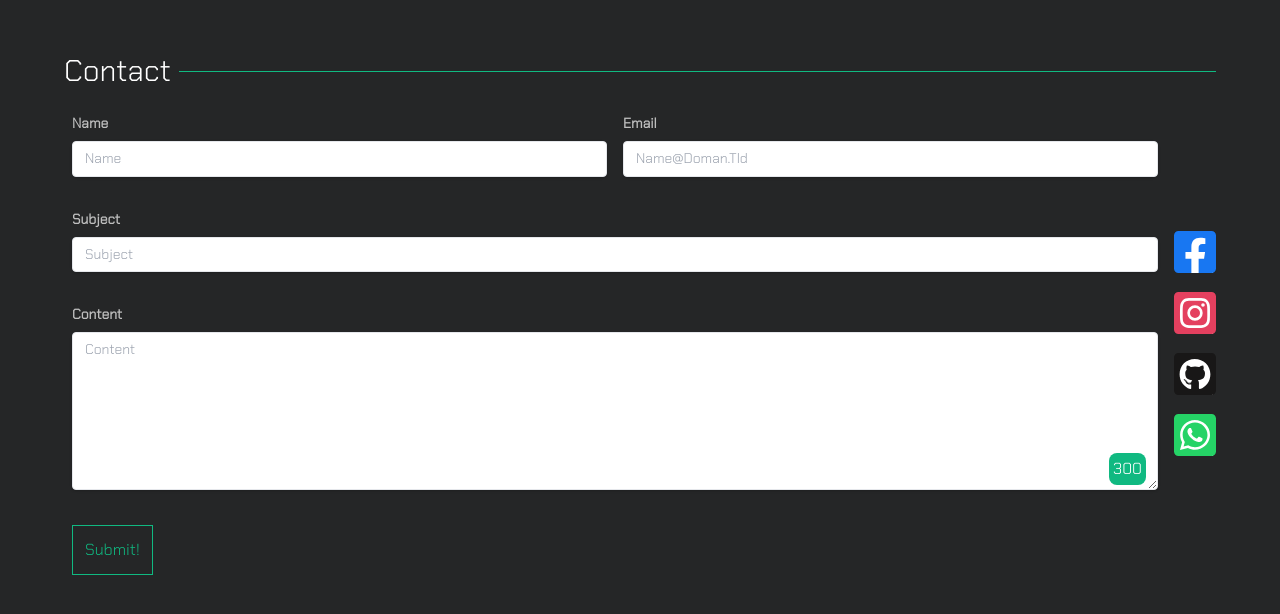
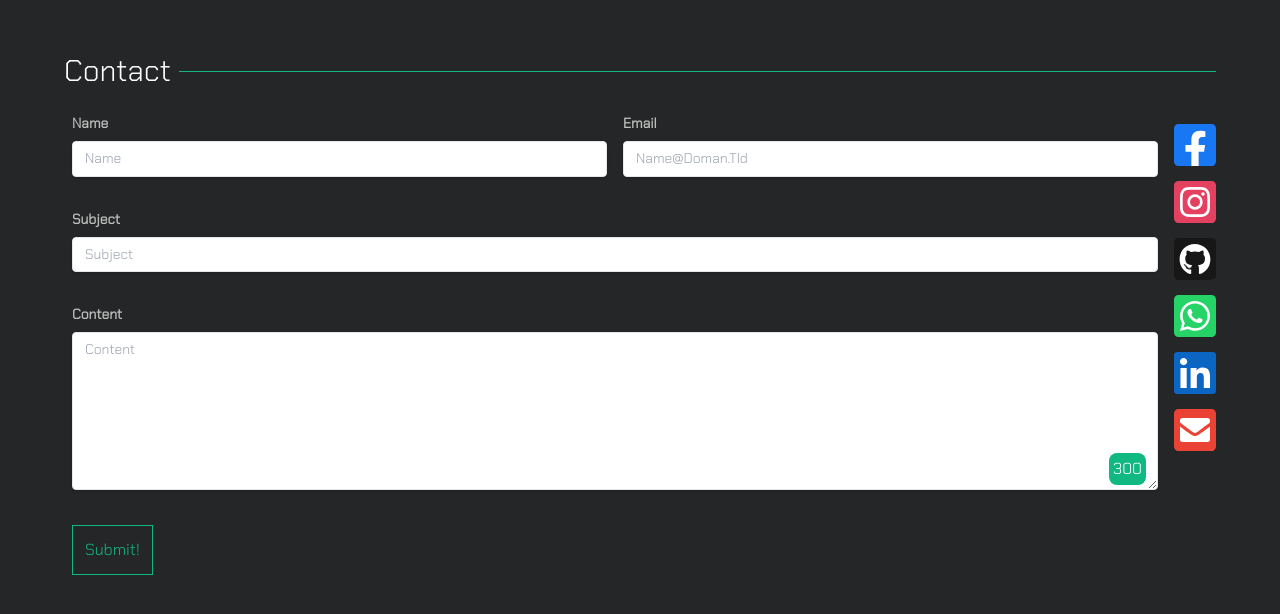
Before and after one commit to rdanang-dev/hi-danang.github.io, a Vue app: page / in a window 1280 px wide. Shown: the part 3373-3987 px from the top of the page. Built offline with nearby package versions, Linux system fonts and the light colour scheme; what vue-toasted, vue-typer would draw is missing.

Commit message:
[UPDATE] add email and linkedin to contact

```diff
--- a/src/components/Contact.vue
+++ b/src/components/Contact.vue
@@ -188,7 +188,7 @@
             </div>
           </form>
         </div>
-        <div class="flex flex-col my-auto pl-2 space-y-3">
+        <div class="flex flex-col mt-8 pl-2 space-y-2">
           <a href="https://www.facebook.com/ridho.iyoy" target="blank">
             <font-awesome-icon
               :icon="['fab', 'facebook-square']"
@@ -218,6 +218,20 @@
               :icon="['fab', 'whatsapp-square']"
               class="fa-3x"
               style="color: #25D366;"
+            />
+          </a>
+          <a href="mailto:rdanang.dev@gmail.com">
+            <font-awesome-icon
+              :icon="['fab', 'linkedin']"
+              class="fa-3x"
+              style="color: #0A66C2;"
+            />
+          </a>
+          <a href="mailto:rdanang.dev@gmail.com">
+            <font-awesome-icon
+              :icon="['fas', 'envelope-square']"
+              class="fa-3x"
+              style="color: #EA4335;"
             />
           </a>
         </div>
```
Also changed, not shown: src/main.js (+10 -1 lines).
